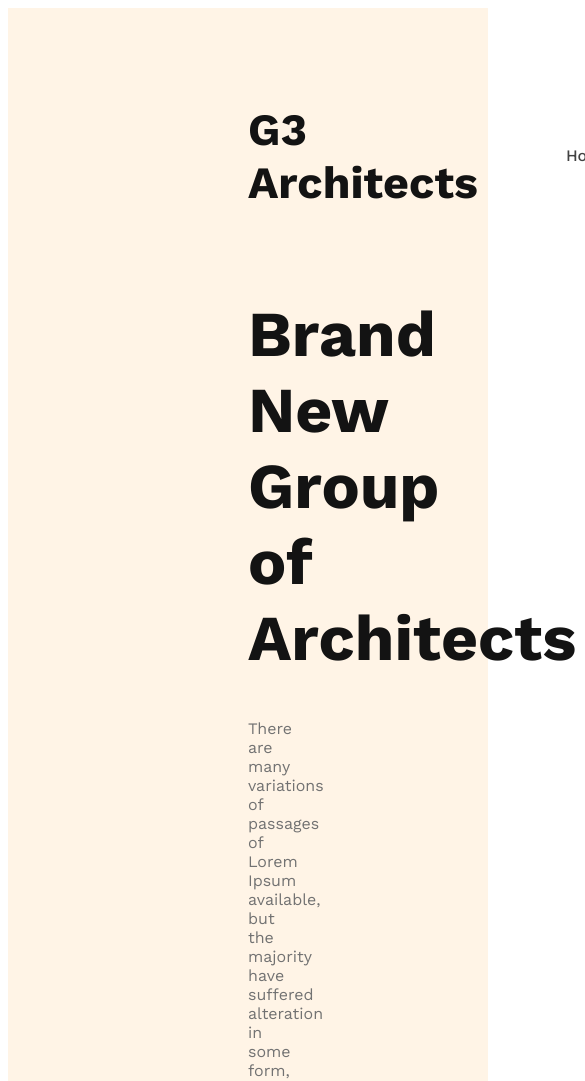
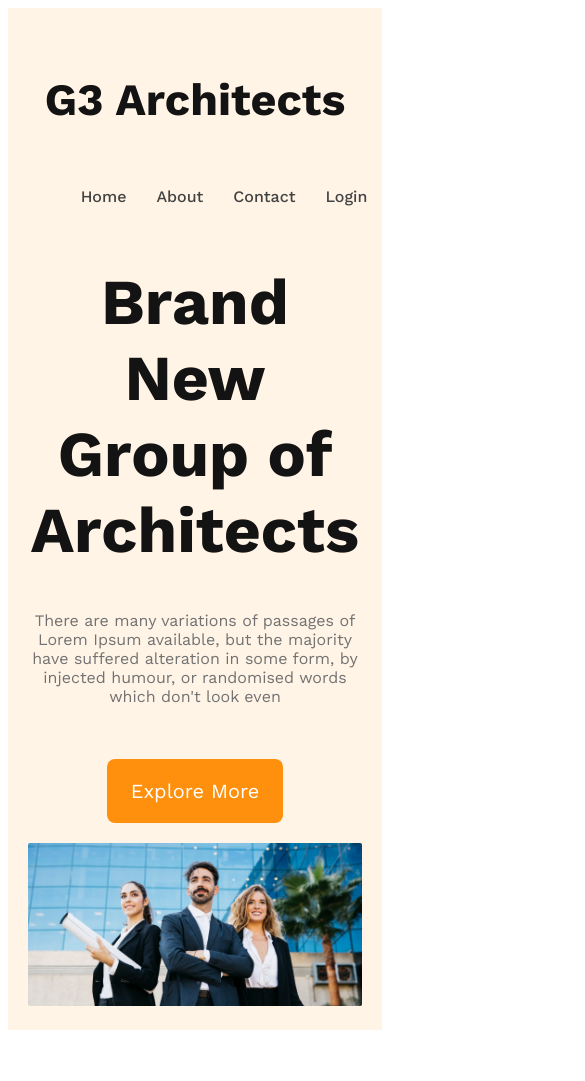
Before and after one commit to sumondas2001/g3-architects-website, a plain HTML site: page index.html in a window 390 px wide. Shown: the top 1081 px of the page, 585 px wide, since content can reach past the window. After the commit the page ends 1038 px from the top, so only its background shows below. Drawn offline with nearby package versions, Linux system fonts and the light colour scheme.

Commit message:
finish mobile and medium devices and tablet responsive

```diff
--- a/style/style.css
+++ b/style/style.css
@@ -8,10 +8,15 @@
 
 
 .but-primmer{
-    width: 180px;
-    height: 64px;
+
     border-radius: 8px;
     background: #FF900E;
+    color: #FFF;
+    font-size: 20px;
+    padding: 20px 24px;
+    cursor: pointer;
+    border: 0;
+
 }
 /* header style */
 header{
@@ -65,3 +70,29 @@ nav li a{
     margin-bottom: 53px;
 
 }
+.banner img{
+    width: 100%;
+    margin-top: 20px;
+}
+/* responsive media queries  */
+/* mobile devices  */
+@media screen and (max-width:576px) {
+    header{
+        padding: 20px;
+    }
+    nav{
+        flex-direction: column;
+    }
+
+}
+/* mediums devices and tablet */
+@media screen and (min-width:576px) and (max-width:992px) {
+
+    header{
+        padding: 50px;
+    }
+    nav{
+        flex-direction: column;
+    }
+
+}
```
